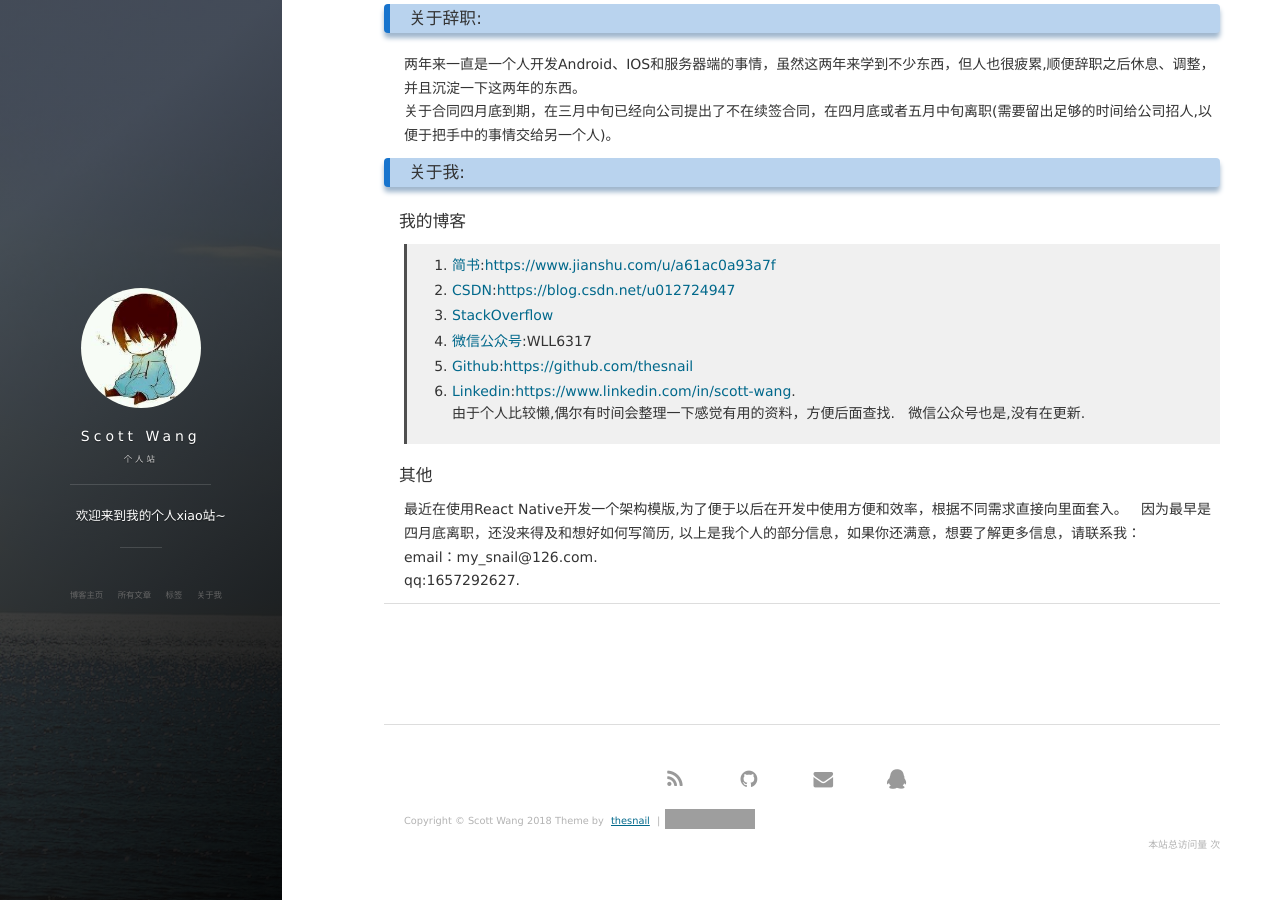
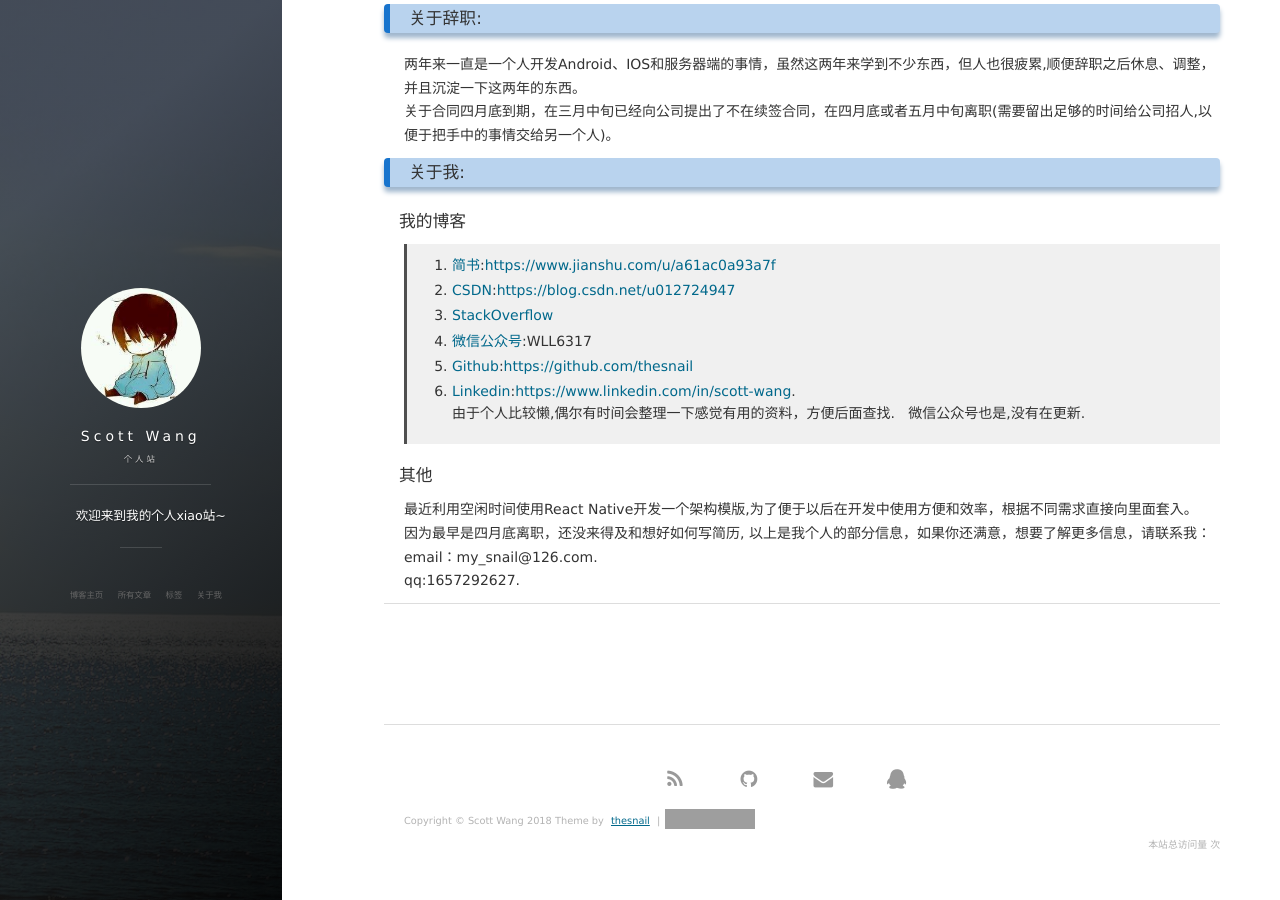
Before and after one commit to thesnail/thesnail.github.io, a Jekyll site: the page built from about.md, in a window 1280 px wide and 900 px high, scrolled down 748 px. Built offline with Jekyll 4.4.1, drawn with Linux system fonts in a browser that asks for light colours; nearby versions of some CDN libraries; comment, search, counter and statistics services are not loaded; grey boxes are pictures that could not be loaded.

Commit message:
Update about.md

```diff
--- a/about.md
+++ b/about.md
@@ -34,7 +34,7 @@ title: 关于我
 微信公众号也是,没有在更新.
 
 #### 其他
-最近在使用React Native开发一个架构模版,为了便于以后在开发中使用方便和效率，根据不同需求直接向里面套入。
+最近利用空闲时间使用React Native开发一个架构模版,为了便于以后在开发中使用方便和效率，根据不同需求直接向里面套入。
 因为最早是四月底离职，还没来得及和想好如何写简历, 以上是我个人的部分信息，如果你还满意，想要了解更多信息，请联系我：
 email：my_snail@126.com.
 qq:1657292627.
```
